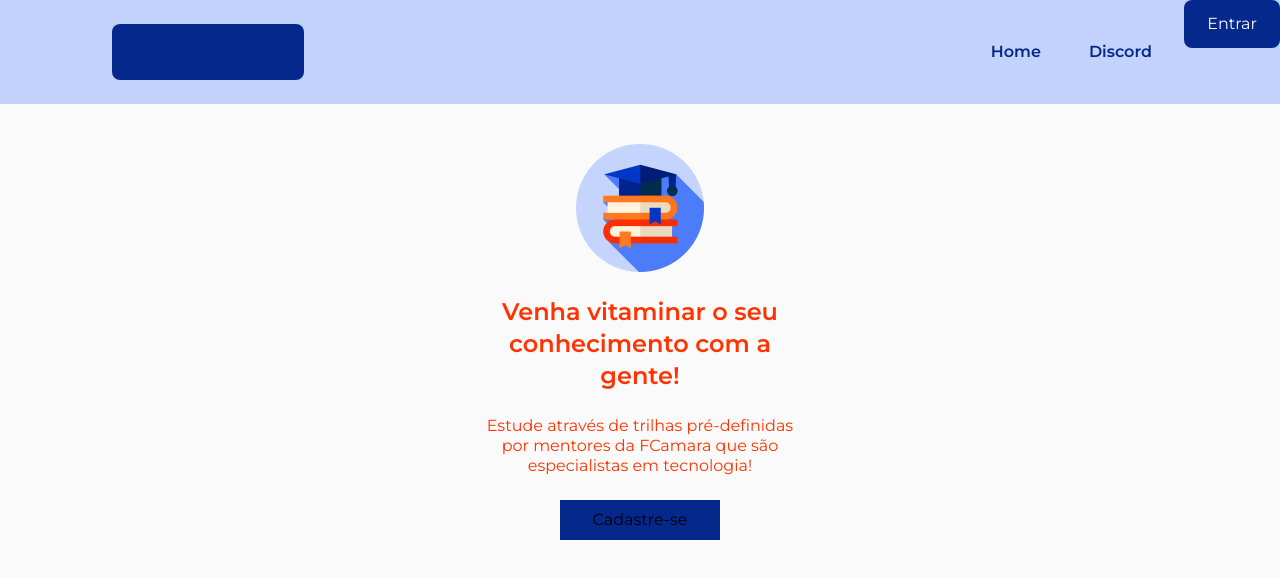
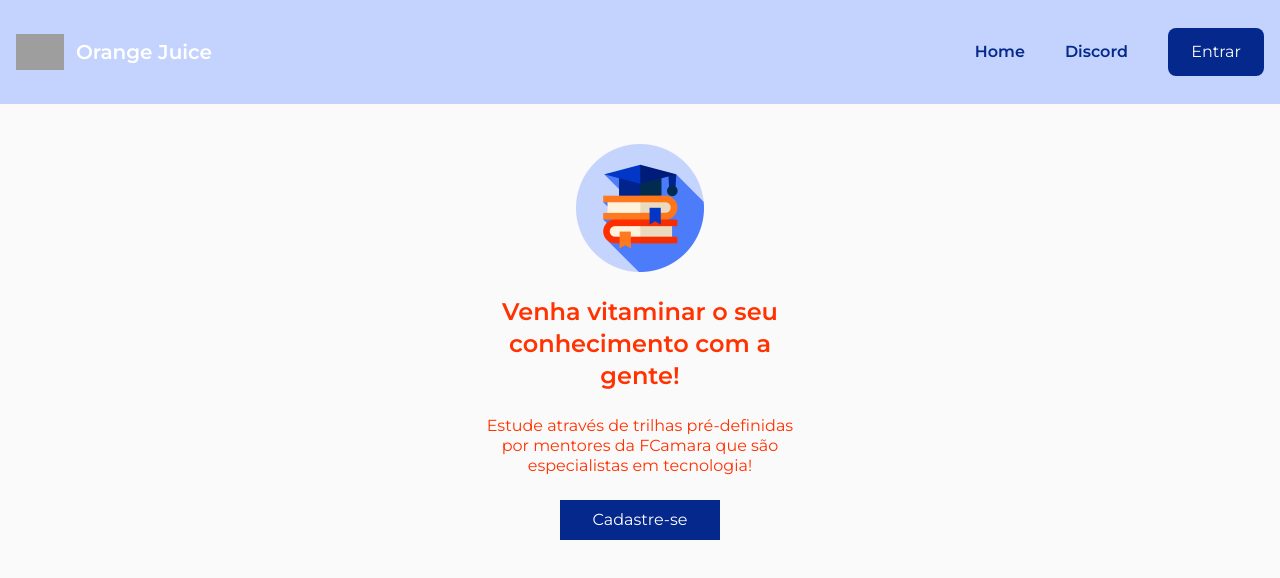
Before and after one commit to Squad19Evolution/squad-19-front, a React (Vite) app: page / in a window 1280 px wide. Shown: the top 578 px of the page. Built offline with nearby package versions, Linux system fonts and the light colour scheme; grey boxes are pictures that could not be loaded.

Commit message:
style: refactor header styles

```diff
--- a/index.html
+++ b/index.html
@@ -12,7 +12,7 @@
     <meta name="viewport" content="width=device-width, initial-scale=1.0" />
     <title>Orange Juice</title>
   </head>
-  <body class="font-sans antialiased w-full bg-zinc-50">
+  <body class="font-sans antialiased text-white w-full bg-zinc-50">
     <div id="root"></div>
     <script type="module" src="/src/main.tsx"></script>
   </body>
--- /dev/null
+++ b/src/components/Header.tsx
@@ -0,0 +1,36 @@
+import { Link } from 'react-router-dom';
+import LoginButtom from './LoginButtom';
+
+function Header() {
+  return (
+    <nav className='bg-[#C4D3FD] border-gray-200 px-2 sm:px-4 py-5 sm:py-7 '>
+      <div className='container flex flex-wrap justify-between items-center mx-auto '>
+        <a href='' className='flex items-center'>
+          <img
+            src='https://d335luupugsy2.cloudfront.net/cms/files/107693/1654526197/$g74vm2w5o56'
+            className='mr-3 h-6 sm:h-9'
+            alt='Orange Juice Logo'
+          />
+          <span className='self-center text-xl font-semibold whitespace-nowrap text-white'>
+            Orange Juice
+          </span>
+        </a>
+        <div className='flex justify-between items-center gap-10'>
+          <Link
+            to='/'
+            className=' text-azulFormacao text-xs md:text-base font-bold'>
+            Home
+          </Link>
+          <a
+            href='https://discord.com'
+            className=' text-azulFormacao text-xs md:text-base font-bold '>
+            Discord
+          </a>
+          <LoginButtom />
+        </div>
+      </div>
+    </nav>
+  );
+}
+
+export default Header;
--- a/src/pages/Landing.tsx
+++ b/src/pages/Landing.tsx
@@ -1,21 +1,20 @@
 import { Link } from 'react-router-dom';
-import HeaderTwo from '../components/HeaderTwo';
+import Header from '../components/Header';
 
 function Landing() {
   return (
     <div className='  '>
-      <HeaderTwo />
-      <div className=' mx-auto flex flex-col items-center gap-y-6 mt-36 sm:mt-10 mb-10 ' >
-        <img src="/src/media/studying 1.svg" alt="books" />
-        <h1 className=' text-orangeJuice text-center w-80 text-2xl font-bold ' >
+      <Header />
+      <div className=' mx-auto flex flex-col items-center gap-y-6 mt-36 sm:mt-10 mb-10 '>
+        <img src='/src/media/studying 1.svg' alt='books' />
+        <h1 className=' text-orangeJuice text-center w-80 text-2xl font-bold '>
           Venha vitaminar o seu conhecimento com a gente!
         </h1>
-        <p className=' text-orangeJuice text-center w-80 text-base leading-5 ' >
-          Estude através de trilhas pré-definidas
-          por mentores da FCamara que são
-          especialistas em tecnologia!
+        <p className=' text-orangeJuice text-center w-80 text-base leading-5 '>
+          Estude através de trilhas pré-definidas por mentores da FCamara que
+          são especialistas em tecnologia!
         </p>
-        <button className=' bg-azulFormacao w-40 h-10 ' >Cadastre-se</button>
+        <button className=' bg-azulFormacao w-40 h-10 '>Cadastre-se</button>
       </div>
     </div>
   );
```
